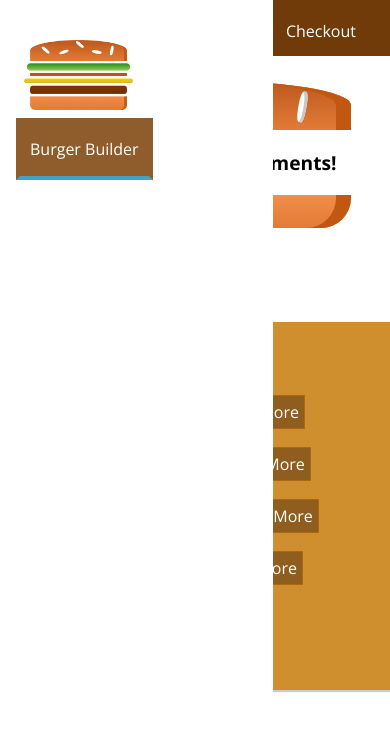
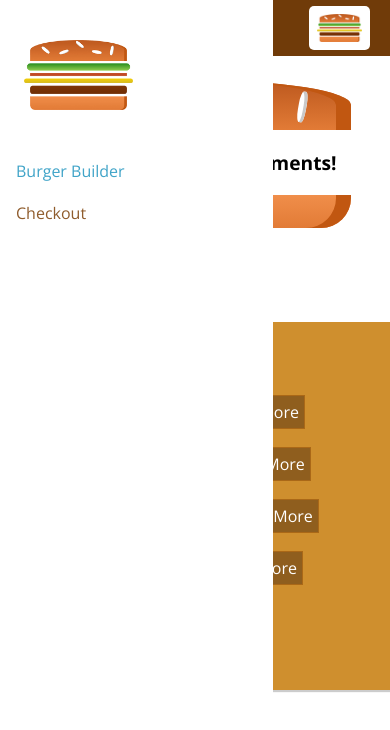
Before and after one commit to BulcsuFarmasi/react-burger-builder, a React (Create React App) app: page / in a window 390 px wide. Shown: the top 730 px of the page. Built offline with nearby package versions, Linux system fonts and the light colour scheme.

Commit message:
making sidedrawer more responsive

```diff
--- a/src/components/Navigation/NavigationItems/NavigationItem/NavigationItem.module.css
+++ b/src/components/Navigation/NavigationItems/NavigationItem/NavigationItem.module.css
@@ -1,18 +1,37 @@
+.NavigationItem {
+  margin: 10px 0;
+  box-sizing: border-box;
+  display: block;
+  width: 100%;
+}
+
+.NavigationItem a {
+  color: #8f5c2c;
+  text-decoration: none;
+  width: 100%;
+  box-sizing: border-box;
+  display: block;
+}
+
+.NavigationItem a:hover,
+.NavigationItem a:active,
+.NavigationItem a.active {
+  color: #40a4c8;
+}
+
+@media (min-width: 500px) {
   .NavigationItem {
     margin: 0;
-  box-sizing: border-box;
     display: flex;
     height: 100%;
+    width: auto;
     align-items: center;
   }
 
   .NavigationItem a {
     color: white;
-  text-decoration: none;
     height: 100%;
     padding: 16px 10px;
-  border: 4px solid transparent;
-  box-sizing: border-box;
   }
 
   .NavigationItem a:hover,
@@ -22,3 +41,4 @@
     border-bottom: 4px solid #40a4c8;
     color: white;
   }
+}
--- a/src/components/Navigation/NavigationItems/NavigationItems.module.css
+++ b/src/components/Navigation/NavigationItems/NavigationItems.module.css
@@ -3,6 +3,13 @@
   padding: 0;
   list-style: none;
   display: flex;
+  flex-flow: column;
   align-items: center;
   height: 100%;
 }
+
+@media (min-width: 500px) {
+  .NavigationItems {
+    flex-flow: row;
+  }
+}
--- a/src/components/Navigation/SideDrawer/SideDrawer.module.css
+++ b/src/components/Navigation/SideDrawer/SideDrawer.module.css
@@ -28,4 +28,5 @@
 
 .Logo {
   height: 11%;
+  margin-bottom: 32px;
 }
--- a/src/components/Navigation/Toolbar/Toolbar.js
+++ b/src/components/Navigation/Toolbar/Toolbar.js
@@ -10,7 +10,7 @@ const toolbar = props => (
     <div className={classes.Logo}>
       <Logo />
     </div>
-    <nav>
+    <nav className={classes.DesktopOnly}>
       <NavigationItems />
     </nav>
   </header>
--- a/src/components/Navigation/Toolbar/Toolbar.module.css
+++ b/src/components/Navigation/Toolbar/Toolbar.module.css
@@ -20,3 +20,9 @@
 .Logo {
   height: 80%;
 }
+
+@media (max-width: 499px) {
+  .DesktopOnly {
+    display: none;
+  }
+}
```
Lines whose indentation alone changed are shown as unchanged.
